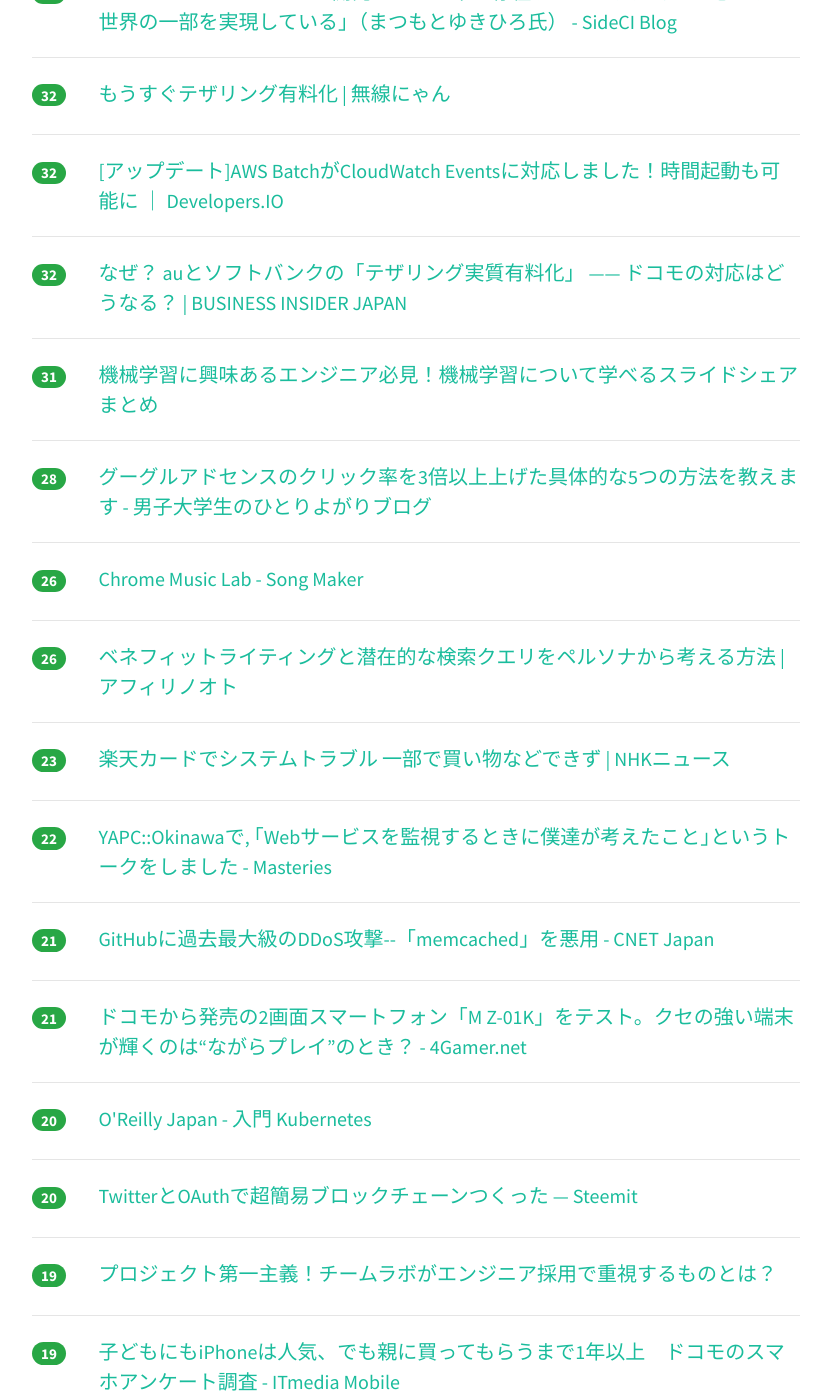
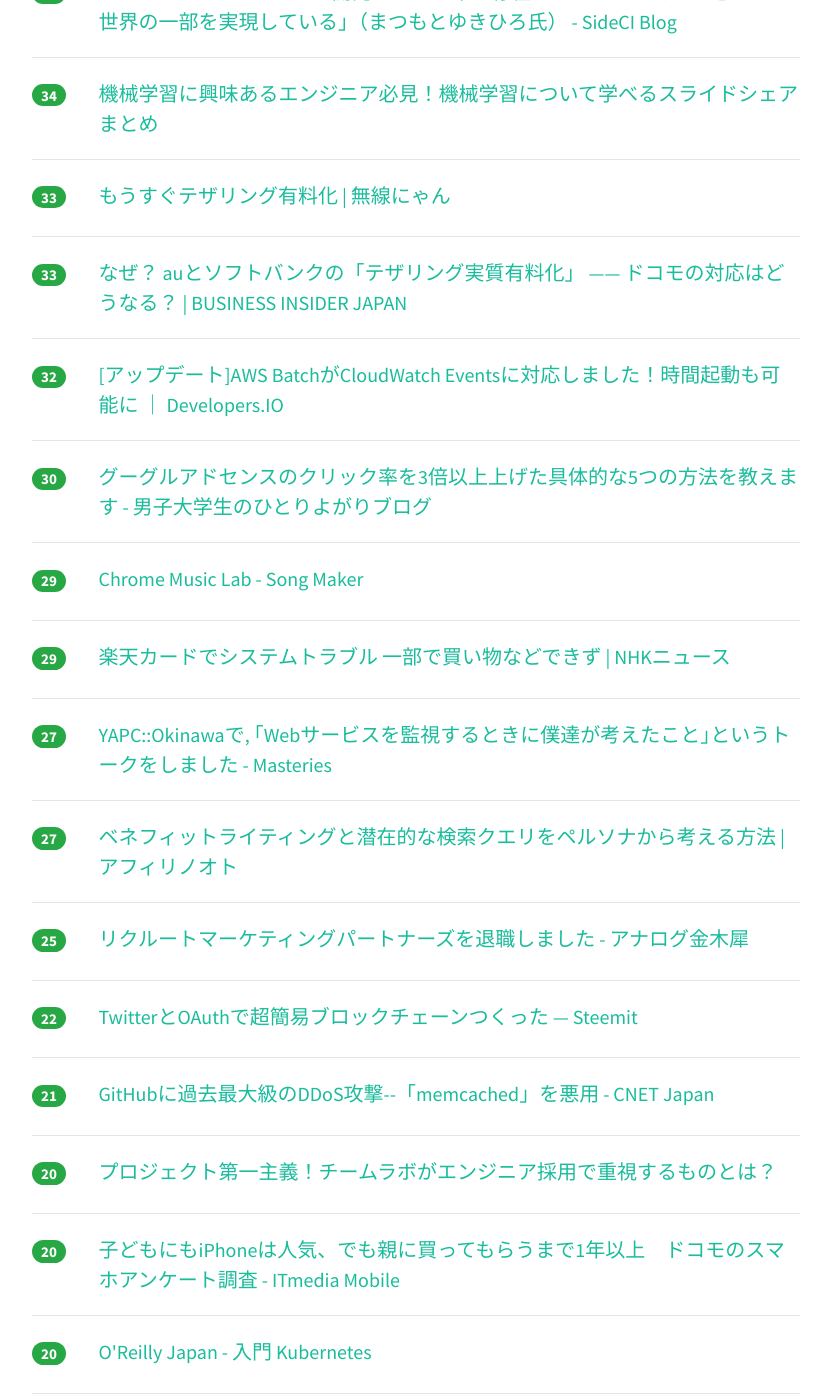
Before and after one commit to yatta47/hatena-matome-site, a Jekyll site: the page built from _posts/2018-03-03-hatena.md, in a window 1280 px wide and 1400 px high, scrolled down 1827 px. Shown: the whole window, without its empty margins (224-1055 px from the left). Built offline with Jekyll 4.4.1, drawn with Linux system fonts in a browser that asks for light colours; nearby versions of some CDN libraries; some of the changed text lies outside the part shown.

Commit message:
Updated 2018-03-03

```diff
--- a/_posts/2018-03-03-hatena.md
+++ b/_posts/2018-03-03-hatena.md
@@ -1,94 +1,104 @@
 ---
 layout: post
 title:  "2018-03-03 はてぶIT"
-date:   2018-03-03 17:03:00
+date:   2018-03-03 18:02:40
 tags: [it-hotentry]
 ---
-40 件のデータあり
+41 件のデータあり
 
 <hr><div class="row">
-<div class="col-1"><span class="badge badge-pill badge-success h2">465</span></div>
+<div class="col-1"><span class="badge badge-pill badge-success h2">485</span></div>
 <div class="col-11"><a href='https://gigazine.net/news/20180302-chrome-music-lab-song-maker/' target='_blank'>インストール不要・誰でも無料で打ち込み音楽をブラウザ上で簡単に作曲できるGoogle「Song Maker」 - GIGAZINE</a></div>
 </div>
 <hr>
 <div class="row">
-<div class="col-1"><span class="badge badge-pill badge-success h2">294</span></div>
+<div class="col-1"><span class="badge badge-pill badge-success h2">326</span></div>
 <div class="col-11"><a href='https://qiita.com/bremen/items/4604f530fe25786240db' target='_blank'>Dockerを全く知らない人のためにDockerの魅力を伝えるためのDocker入門 - Qiita</a></div>
 </div>
 <hr>
 <div class="row">
-<div class="col-1"><span class="badge badge-pill badge-success h2">206</span></div>
+<div class="col-1"><span class="badge badge-pill badge-success h2">213</span></div>
 <div class="col-11"><a href='http://jp.techcrunch.com/2018/03/02/2018-03-02-googles-song-maker-experiment-makes-making-songs-easy/' target='_blank'>Googleの簡易作曲システムSong Makerで曲作りを簡単に楽しく | TechCrunch Japan</a></div>
 </div>
 <hr>
 <div class="row">
-<div class="col-1"><span class="badge badge-pill badge-success h2">151</span></div>
+<div class="col-1"><span class="badge badge-pill badge-success h2">175</span></div>
+<div class="col-11"><a href='https://note.mu/chinajapan/n/n05a9fdb12dae' target='_blank'>中国HTML5ゲームはなぜ巨大市場になったのか -微信小游戏前夜と微信小游戏後-｜Gaoqiao（ガオチャオ）｜note</a></div>
+</div>
+<hr>
+<div class="row">
+<div class="col-1"><span class="badge badge-pill badge-success h2">164</span></div>
 <div class="col-11"><a href='https://qiita.com/sinsengumi/items/e20342d13cbdd7ac2304' target='_blank'>JavaScript 界隈の用語まとめ - Qiita</a></div>
 </div>
 <hr>
 <div class="row">
-<div class="col-1"><span class="badge badge-pill badge-success h2">142</span></div>
-<div class="col-11"><a href='https://note.mu/chinajapan/n/n05a9fdb12dae' target='_blank'>中国HTML5ゲームはなぜ巨大市場になったのか -微信小游戏前夜と微信小游戏後-｜Gaoqiao（ガオチャオ）｜note</a></div>
-</div>
-<hr>
-<div class="row">
-<div class="col-1"><span class="badge badge-pill badge-success h2">69</span></div>
+<div class="col-1"><span class="badge badge-pill badge-success h2">73</span></div>
 <div class="col-11"><a href='https://speakerdeck.com/shigeki/yun-yong-falseguan-dian-karajian-tatlspurotokorufalsedong-ki' target='_blank'>運用の観点から見たTLSプロトコルの動き // Speaker Deck</a></div>
 </div>
 <hr>
 <div class="row">
-<div class="col-1"><span class="badge badge-pill badge-success h2">60</span></div>
+<div class="col-1"><span class="badge badge-pill badge-success h2">61</span></div>
 <div class="col-11"><a href='https://musiclab.chromeexperiments.com/Experiments' target='_blank'>Chrome Music Lab</a></div>
 </div>
 <hr>
 <div class="row">
-<div class="col-1"><span class="badge badge-pill badge-success h2">58</span></div>
+<div class="col-1"><span class="badge badge-pill badge-success h2">60</span></div>
 <div class="col-11"><a href='http://mhlyc.hatenablog.com/entry/2017/05/26/074749' target='_blank'>ソフトウェアテストをガチの初歩から学ぶためのリンク集 - mhlyc -presentation</a></div>
 </div>
 <hr>
 <div class="row">
-<div class="col-1"><span class="badge badge-pill badge-success h2">47</span></div>
+<div class="col-1"><span class="badge badge-pill badge-success h2">59</span></div>
 <div class="col-11"><a href='https://career.levtech.jp/guide/knowhow/article/252/' target='_blank'>未経験エンジニアがフルスタックエンジニアを目指すために1年間でやったこと</a></div>
 </div>
 <hr>
 <div class="row">
-<div class="col-1"><span class="badge badge-pill badge-success h2">45</span></div>
+<div class="col-1"><span class="badge badge-pill badge-success h2">51</span></div>
 <div class="col-11"><a href='https://musiclab.chromeexperiments.com/' target='_blank'>Chrome Music Lab</a></div>
 </div>
 <hr>
 <div class="row">
-<div class="col-1"><span class="badge badge-pill badge-success h2">41</span></div>
+<div class="col-1"><span class="badge badge-pill badge-success h2">43</span></div>
 <div class="col-11"><a href='http://jp.techcrunch.com/2018/03/02/2018-03-02-the-worlds-largest-ddos-attack-took-github-offline-for-less-than-tens-minutes/' target='_blank'>世界最大のDDoS攻撃はGitHubをわずか10分足らずオフラインにしただけだった | TechCrunch Japan</a></div>
 </div>
 <hr>
 <div class="row">
-<div class="col-1"><span class="badge badge-pill badge-success h2">41</span></div>
+<div class="col-1"><span class="badge badge-pill badge-success h2">43</span></div>
+<div class="col-11"><a href='http://www.itmedia.co.jp/news/articles/1803/02/news094.html' target='_blank'>トヨタ、AIソフト研究開発で新会社　1000人体制、3000億円以上投資へ - ITmedia NEWS</a></div>
+</div>
+<hr>
+<div class="row">
+<div class="col-1"><span class="badge badge-pill badge-success h2">42</span></div>
 <div class="col-11"><a href='http://www.rupannzasann.com/entry/2018/03/03/040000' target='_blank'>はてなブックマークについて、なんて使いにくいんだ！とイラついていたけど、勘違いだった件 - 節約系ミニマリスト0.5</a></div>
 </div>
 <hr>
 <div class="row">
-<div class="col-1"><span class="badge badge-pill badge-success h2">39</span></div>
-<div class="col-11"><a href='http://www.itmedia.co.jp/news/articles/1803/02/news094.html' target='_blank'>トヨタ、AIソフト研究開発で新会社　1000人体制、3000億円以上投資へ - ITmedia NEWS</a></div>
+<div class="col-1"><span class="badge badge-pill badge-success h2">38</span></div>
+<div class="col-11"><a href='http://jp.wsj.com/articles/SB10677789349905104721204584075733211467254' target='_blank'>「デジタル広告は無駄」P＆Gが広告費210億円削減 - WSJ</a></div>
 </div>
 <hr>
 <div class="row">
-<div class="col-1"><span class="badge badge-pill badge-success h2">35</span></div>
+<div class="col-1"><span class="badge badge-pill badge-success h2">37</span></div>
 <div class="col-11"><a href='https://dev.classmethod.jp/client-side/language-client-side/try-swift-tokyo-2018-optimizing-swift-code-for-separation-of-concerns-and-simplicity/' target='_blank'>Swift版リーダブルコード「関心の分離と単純化のためのSwiftコードの最適化」 #tryswiftconf ｜ Developers.IO</a></div>
 </div>
 <hr>
 <div class="row">
-<div class="col-1"><span class="badge badge-pill badge-success h2">33</span></div>
-<div class="col-11"><a href='http://jp.wsj.com/articles/SB10677789349905104721204584075733211467254' target='_blank'>「デジタル広告は無駄」P＆Gが広告費210億円削減 - WSJ</a></div>
-</div>
-<hr>
-<div class="row">
-<div class="col-1"><span class="badge badge-pill badge-success h2">32</span></div>
+<div class="col-1"><span class="badge badge-pill badge-success h2">36</span></div>
 <div class="col-11"><a href='http://blog-ja.sideci.com/entry/2018/03/02/120636' target='_blank'>「SideCIのようなツールが開発プロセス中に存在するのは、ぼくが理想とする世界の一部を実現している」（まつもとゆきひろ氏） - SideCI Blog</a></div>
 </div>
 <hr>
 <div class="row">
-<div class="col-1"><span class="badge badge-pill badge-success h2">32</span></div>
+<div class="col-1"><span class="badge badge-pill badge-success h2">34</span></div>
+<div class="col-11"><a href='https://career.levtech.jp/guide/knowhow/article/58/' target='_blank'>機械学習に興味あるエンジニア必見！機械学習について学べるスライドシェアまとめ</a></div>
+</div>
+<hr>
+<div class="row">
+<div class="col-1"><span class="badge badge-pill badge-success h2">33</span></div>
 <div class="col-11"><a href='http://wnyan.jp/4327' target='_blank'>もうすぐテザリング有料化 | 無線にゃん</a></div>
+</div>
+<hr>
+<div class="row">
+<div class="col-1"><span class="badge badge-pill badge-success h2">33</span></div>
+<div class="col-11"><a href='https://www.businessinsider.jp/post-163168' target='_blank'>なぜ？ auとソフトバンクの「テザリング実質有料化」 —— ドコモの対応はどうなる？ | BUSINESS INSIDER JAPAN</a></div>
 </div>
 <hr>
 <div class="row">
@@ -97,38 +107,38 @@ tags: [it-hotentry]
 </div>
 <hr>
 <div class="row">
-<div class="col-1"><span class="badge badge-pill badge-success h2">32</span></div>
-<div class="col-11"><a href='https://www.businessinsider.jp/post-163168' target='_blank'>なぜ？ auとソフトバンクの「テザリング実質有料化」 —— ドコモの対応はどうなる？ | BUSINESS INSIDER JAPAN</a></div>
-</div>
-<hr>
-<div class="row">
-<div class="col-1"><span class="badge badge-pill badge-success h2">31</span></div>
-<div class="col-11"><a href='https://career.levtech.jp/guide/knowhow/article/58/' target='_blank'>機械学習に興味あるエンジニア必見！機械学習について学べるスライドシェアまとめ</a></div>
-</div>
-<hr>
-<div class="row">
-<div class="col-1"><span class="badge badge-pill badge-success h2">28</span></div>
+<div class="col-1"><span class="badge badge-pill badge-success h2">30</span></div>
 <div class="col-11"><a href='http://www.herawata.com/entry/2018/03/03/071337' target='_blank'>グーグルアドセンスのクリック率を3倍以上上げた具体的な5つの方法を教えます - 男子大学生のひとりよがりブログ</a></div>
 </div>
 <hr>
 <div class="row">
-<div class="col-1"><span class="badge badge-pill badge-success h2">26</span></div>
+<div class="col-1"><span class="badge badge-pill badge-success h2">29</span></div>
 <div class="col-11"><a href='https://musiclab.chromeexperiments.com/Song-Maker/' target='_blank'>Chrome Music Lab - Song Maker</a></div>
 </div>
 <hr>
 <div class="row">
-<div class="col-1"><span class="badge badge-pill badge-success h2">26</span></div>
+<div class="col-1"><span class="badge badge-pill badge-success h2">29</span></div>
+<div class="col-11"><a href='https://www3.nhk.or.jp/news/html/20180303/k10011350451000.html' target='_blank'>楽天カードでシステムトラブル 一部で買い物などできず | NHKニュース</a></div>
+</div>
+<hr>
+<div class="row">
+<div class="col-1"><span class="badge badge-pill badge-success h2">27</span></div>
+<div class="col-11"><a href='https://papix.hatenablog.com/entry/2018/03/03/112532' target='_blank'>YAPC::Okinawaで, ｢Webサービスを監視するときに僕達が考えたこと｣というトークをしました - Masteries</a></div>
+</div>
+<hr>
+<div class="row">
+<div class="col-1"><span class="badge badge-pill badge-success h2">27</span></div>
 <div class="col-11"><a href='https://affi-note.com/benefitwriting' target='_blank'>ベネフィットライティングと潜在的な検索クエリをペルソナから考える方法 | アフィリノオト</a></div>
 </div>
 <hr>
 <div class="row">
-<div class="col-1"><span class="badge badge-pill badge-success h2">23</span></div>
-<div class="col-11"><a href='https://www3.nhk.or.jp/news/html/20180303/k10011350451000.html' target='_blank'>楽天カードでシステムトラブル 一部で買い物などできず | NHKニュース</a></div>
+<div class="col-1"><span class="badge badge-pill badge-success h2">25</span></div>
+<div class="col-11"><a href='http://motida-japan.hatenablog.com/entry/2018/03/03/102906' target='_blank'>リクルートマーケティングパートナーズを退職しました - アナログ金木犀</a></div>
 </div>
 <hr>
 <div class="row">
 <div class="col-1"><span class="badge badge-pill badge-success h2">22</span></div>
-<div class="col-11"><a href='https://papix.hatenablog.com/entry/2018/03/03/112532' target='_blank'>YAPC::Okinawaで, ｢Webサービスを監視するときに僕達が考えたこと｣というトークをしました - Masteries</a></div>
+<div class="col-11"><a href='https://steemit.com/ja-blockchain/@programmer0/twitter-oauth' target='_blank'>TwitterとOAuthで超簡易ブロックチェーンつくった — Steemit</a></div>
 </div>
 <hr>
 <div class="row">
@@ -137,8 +147,13 @@ tags: [it-hotentry]
 </div>
 <hr>
 <div class="row">
-<div class="col-1"><span class="badge badge-pill badge-success h2">21</span></div>
-<div class="col-11"><a href='http://www.4gamer.net/games/999/G999902/20180302009/' target='_blank'>ドコモから発売の2画面スマートフォン「M Z-01K」をテスト。クセの強い端末が輝くのは“ながらプレイ”のとき？ - 4Gamer.net</a></div>
+<div class="col-1"><span class="badge badge-pill badge-success h2">20</span></div>
+<div class="col-11"><a href='https://career.levtech.jp/guide/pickup/column/101/' target='_blank'>プロジェクト第一主義！チームラボがエンジニア採用で重視するものとは？</a></div>
+</div>
+<hr>
+<div class="row">
+<div class="col-1"><span class="badge badge-pill badge-success h2">20</span></div>
+<div class="col-11"><a href='http://www.itmedia.co.jp/mobile/articles/1803/02/news118.html' target='_blank'>子どもにもiPhoneは人気、でも親に買ってもらうまで1年以上　ドコモのスマホアンケート調査 - ITmedia Mobile</a></div>
 </div>
 <hr>
 <div class="row">
@@ -148,17 +163,7 @@ tags: [it-hotentry]
 <hr>
 <div class="row">
 <div class="col-1"><span class="badge badge-pill badge-success h2">20</span></div>
-<div class="col-11"><a href='https://steemit.com/ja-blockchain/@programmer0/twitter-oauth' target='_blank'>TwitterとOAuthで超簡易ブロックチェーンつくった — Steemit</a></div>
-</div>
-<hr>
-<div class="row">
-<div class="col-1"><span class="badge badge-pill badge-success h2">19</span></div>
-<div class="col-11"><a href='https://career.levtech.jp/guide/pickup/column/101/' target='_blank'>プロジェクト第一主義！チームラボがエンジニア採用で重視するものとは？</a></div>
-</div>
-<hr>
-<div class="row">
-<div class="col-1"><span class="badge badge-pill badge-success h2">19</span></div>
-<div class="col-11"><a href='http://www.itmedia.co.jp/mobile/articles/1803/02/news118.html' target='_blank'>子どもにもiPhoneは人気、でも親に買ってもらうまで1年以上　ドコモのスマホアンケート調査 - ITmedia Mobile</a></div>
+<div class="col-11"><a href='http://www.4gamer.net/games/999/G999902/20180302009/' target='_blank'>ドコモから発売の2画面スマートフォン「M Z-01K」をテスト。クセの強い端末が輝くのは“ながらプレイ”のとき？ - 4Gamer.net</a></div>
 </div>
 <hr>
 <div class="row">
@@ -167,7 +172,12 @@ tags: [it-hotentry]
 </div>
 <hr>
 <div class="row">
-<div class="col-1"><span class="badge badge-pill badge-success h2">17</span></div>
+<div class="col-1"><span class="badge badge-pill badge-success h2">19</span></div>
+<div class="col-11"><a href='https://gigazine.net/news/20180303-fart-bad-plane/' target='_blank'>乗客のオナラが臭すぎて飛行機が着陸して警察がやってくるという事案が発生 - GIGAZINE</a></div>
+</div>
+<hr>
+<div class="row">
+<div class="col-1"><span class="badge badge-pill badge-success h2">18</span></div>
 <div class="col-11"><a href='http://japanese.engadget.com/2018/03/01/github-1-35tbps-ddos/' target='_blank'>GitHubに最大1.35TbpsのDDoS攻撃発生。断続的にサービス停止も、短時間で復旧果たす - Engadget 日本版</a></div>
 </div>
 <hr>
@@ -177,13 +187,8 @@ tags: [it-hotentry]
 </div>
 <hr>
 <div class="row">
-<div class="col-1"><span class="badge badge-pill badge-success h2">14</span></div>
+<div class="col-1"><span class="badge badge-pill badge-success h2">15</span></div>
 <div class="col-11"><a href='http://twitter.com/twitterjp/status/969316382465601536' target='_blank'>Twitter Japanさんのツイート: "嫌がらせやスパム、まちがった情報などのTwitter上にある問題を「健全性指数」を向上させることで解決していきます。この健全性の測定方法を公募し、進歩過程</a></div>
-</div>
-<hr>
-<div class="row">
-<div class="col-1"><span class="badge badge-pill badge-success h2">13</span></div>
-<div class="col-11"><a href='http://motida-japan.hatenablog.com/entry/2018/03/03/102906' target='_blank'>リクルートマーケティングパートナーズを退職しました - アナログ金木犀</a></div>
 </div>
 <hr>
 <div class="row">
```
